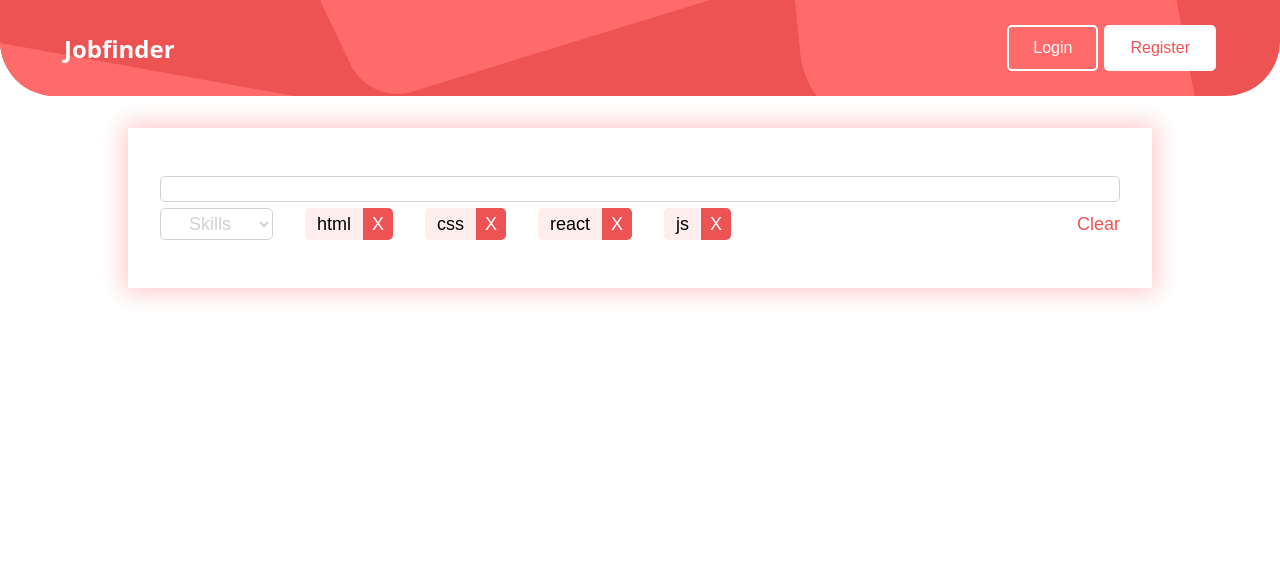
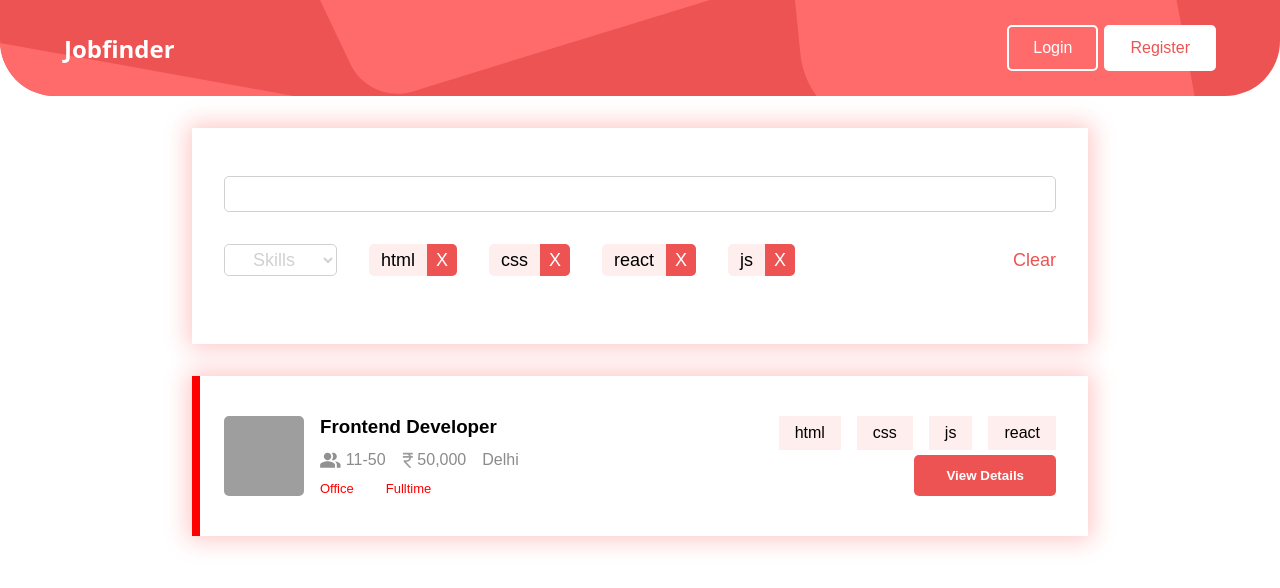
Before and after one commit to void-hr/jobify, a React (Vite) app in the folder client/: page / in a window 1280 px wide. Shown: the top 588 px of the page. Built offline with nearby package versions, Linux system fonts and the light colour scheme; grey boxes are pictures that could not be loaded.

Commit message:
added job card ui/ fix ui conflicts

```diff
--- a/client/src/components/Filter/FilterCard.jsx
+++ b/client/src/components/Filter/FilterCard.jsx
@@ -11,7 +11,7 @@ const FilterCard = () => {
                 <option value="title">Title</option>
 
             </select>
-            {skills.map((elem)=> (<Chip skill={elem}/>))}
+            {skills.map((elem,idx)=> (<Chip key={idx} skill={elem}/>))}
             </div>
             <button className={styles.clear}>Clear</button>
         </div>
--- a/client/src/components/Filter/filtercard.module.css
+++ b/client/src/components/Filter/filtercard.module.css
@@ -1,16 +1,16 @@
 .card_container {
-    height: 20vh;
-    width: 80vw;
+    height: 27vh;
+    width: 70vw;
     box-shadow: 0px 0px 22px 4px rgba(255, 32, 32, 0.25);
     display: flex;
     flex-direction: column;
-    justify-content: space-between;
+    gap: 2rem;
     padding: 3rem 2rem;
 }
 
 .card_container input{
     border: 1px solid rgb(209, 209, 209) ;
-    height: 40%;
+    height: 30%;
     border-radius: 5px;
     outline: none;
     color: gray;
--- a/client/src/components/JobCard/JobCard.jsx
+++ b/client/src/components/JobCard/JobCard.jsx
@@ -1,6 +1,61 @@
+import styles from './jobcard.module.css'
 
-export const JobCard = () => {
-  return (
-    <div className=""></div>
-  )
+ const JobCard = () => {
+    const skills = ["html", "css", "js", "react"]
+
+    return (
+        <div className={styles.card_container}>
+            <div className={styles.red}></div>
+
+            <div className={styles.job_card}>
+                <div className={styles.job_card_left} >
+                    <img src="https://images.unsplash.com/photo-1496200186974-4293800e2c20?q=80&w=1932&auto=format&fit=crop&ixlib=rb-4.0.3&ixid=M3wxMjA3fDB8MHxwaG90by1wYWdlfHx8fGVufDB8fHx8fA%3D%3D"  alt="" />
+                    <div className={styles.job_card_desc}>
+                        <h3 className={styles.title}>
+                            Frontend Developer
+                        </h3>
+                        <div className={styles.job_info}>
+                            <p>
+                            <svg xmlns="http://www.w3.org/2000/svg" width="21" height="16" viewBox="0 0 21 16" fill="none">
+  <path fillRule="evenodd" clipRule="evenodd" d="M14.6661 9.27119C15.9361 10.1333 16.826 11.3013 16.826 12.8586V15.6395H20.5339V12.8586C20.5339 10.8378 17.2246 9.64198 14.6661 9.27119Z" fill="#919191"/>
+  <path d="M7.55626 8.22374C9.60408 8.22374 11.2642 6.56365 11.2642 4.51583C11.2642 2.46802 9.60408 0.80793 7.55626 0.80793C5.50844 0.80793 3.84836 2.46802 3.84836 4.51583C3.84836 6.56365 5.50844 8.22374 7.55626 8.22374Z" fill="#919191"/>
+  <path fillRule="evenodd" clipRule="evenodd" d="M13.118 8.22379C15.1667 8.22379 16.826 6.56451 16.826 4.51589C16.826 2.46727 15.1667 0.807983 13.118 0.807983C12.6824 0.807983 12.2745 0.900681 11.8852 1.03046C12.6829 2.01696 13.118 3.24723 13.118 4.51589C13.118 5.78454 12.6829 7.01481 11.8852 8.00132C12.2745 8.1311 12.6824 8.22379 13.118 8.22379ZM7.55619 9.15077C5.08116 9.15077 0.140381 10.3929 0.140381 12.8587V15.6396H14.972V12.8587C14.972 10.3929 10.0312 9.15077 7.55619 9.15077Z" fill="#919191"/>
+</svg>
+                            11-50</p>
+                            <p><svg xmlns="http://www.w3.org/2000/svg" width="11" height="16" viewBox="0 0 11 16" fill="none">
+<path d="M7.20035 4.1039C6.73892 3.1316 5.75015 2.45594 4.59658 2.45594H0.888672V0.807983H10.7764V2.45594H8.09025C8.48576 2.93385 8.78239 3.49415 8.95543 4.1039H10.7764V5.75186H9.11198C8.90599 8.059 6.9614 9.87175 4.59658 9.87175H3.99507L9.54045 15.6396H7.25803L1.71265 9.87175V8.22379H4.59658C6.04678 8.22379 7.24979 7.15262 7.44754 5.75186H0.888672V4.1039H7.20035Z" fill="#9C9C9C"/>
+</svg>
+
+                                50,000</p>
+                            <p>Delhi</p>
+                        </div>
+                        <div className={styles.job_misc}>
+                            <p>Office</p>
+                            <p>Fulltime</p>
+
+                        </div>
+                    </div>
+                </div>
+
+                    <div className={styles.job_card_right}>
+                        <div style={{display:"flex", gap:"1rem"}}>
+                      { skills.map((elem,idx )=> ( <Tag key={idx}title={elem}/>) )}
+                      </div>
+                      <div className={styles.button_container}>
+                        <button>View Details</button>
+                        </div>
+                    </div>
+            </div>
+        </div>
+    )
 }
+
+
+export default JobCard
+
+export const Tag = ({title}) => {
+
+    return (
+        <div className={styles.tag}>{title}</div>
+    )
+}
--- a/client/src/components/JobCard/jobcard.module.css
+++ b/client/src/components/JobCard/jobcard.module.css
@@ -0,0 +1,102 @@
+.card_container {
+    height: 20vh;
+    width: 70vw;
+    box-shadow: 0px 0px 22px 4px rgba(255, 32, 32, 0.25);
+    display: flex;
+    flex-direction: column;
+    justify-content: space-between;
+    padding: 2.5rem 2rem;
+    position: relative;
+
+
+}
+
+.red{
+    height: 100%;
+    width: 0.5rem;
+    position: absolute;
+    left: 0;
+    top: 0;
+    background: #FF0000;
+}
+
+.job_card {
+    flex: 1;
+    display: flex;
+    justify-content: space-between;
+}
+
+.job_card_left {
+    display: flex;
+    gap: 1rem;
+    align-items: space-between;
+    height: 100%;
+
+}
+
+.job_card_left img {
+    border-radius: 5px;
+    object-fit: fill;
+    background-position: center;
+    object-position: center;
+    background-repeat: no-repeat;
+    background-size: contain;
+    width: 80px;
+    aspect-ratio: 1;
+}
+.job_info {
+    display: flex;
+    gap: 1rem;
+    align-items: center;
+    justify-content: center;
+}
+
+.job_info p{
+    color: #8b8b8b;
+    align-items: center;
+    justify-content: center;
+    display: flex;
+    gap: 0.3rem;
+}
+
+.job_misc {
+    display: flex;
+    gap: 2rem;
+    font-size: small;
+
+}
+.job_misc p {
+    color: #FF0000;
+}
+
+.job_card_desc {
+    display: flex;
+    flex-direction: column;
+    justify-content: space-between;
+}
+
+.job_card_right {
+    display: flex;
+    flex-direction: column;
+    justify-content: space-between;
+}
+
+.tag{
+    background: #FFEEEE;
+    padding: 0.5rem 1rem;
+}
+.button_container {
+    width: 100%;
+    display: flex;
+    justify-content: end;
+}
+
+.job_card_right button{
+   background-color:  #ED5353;
+color: white;
+padding: .8rem 2rem;
+border: none;
+font-weight: bold;
+border-radius: 5px;
+
+}
--- a/client/src/pages/Homepage/Homepage.jsx
+++ b/client/src/pages/Homepage/Homepage.jsx
@@ -1,5 +1,5 @@
 import FilterCard from "../../components/Filter/FilterCard"
-import { JobCard } from "../../components/JobCard/JobCard"
+import JobCard from "../../components/JobCard/JobCard"
 import Navbar from "../../components/Navbar/Navbar"
 
 const Homepage = () => {
```
